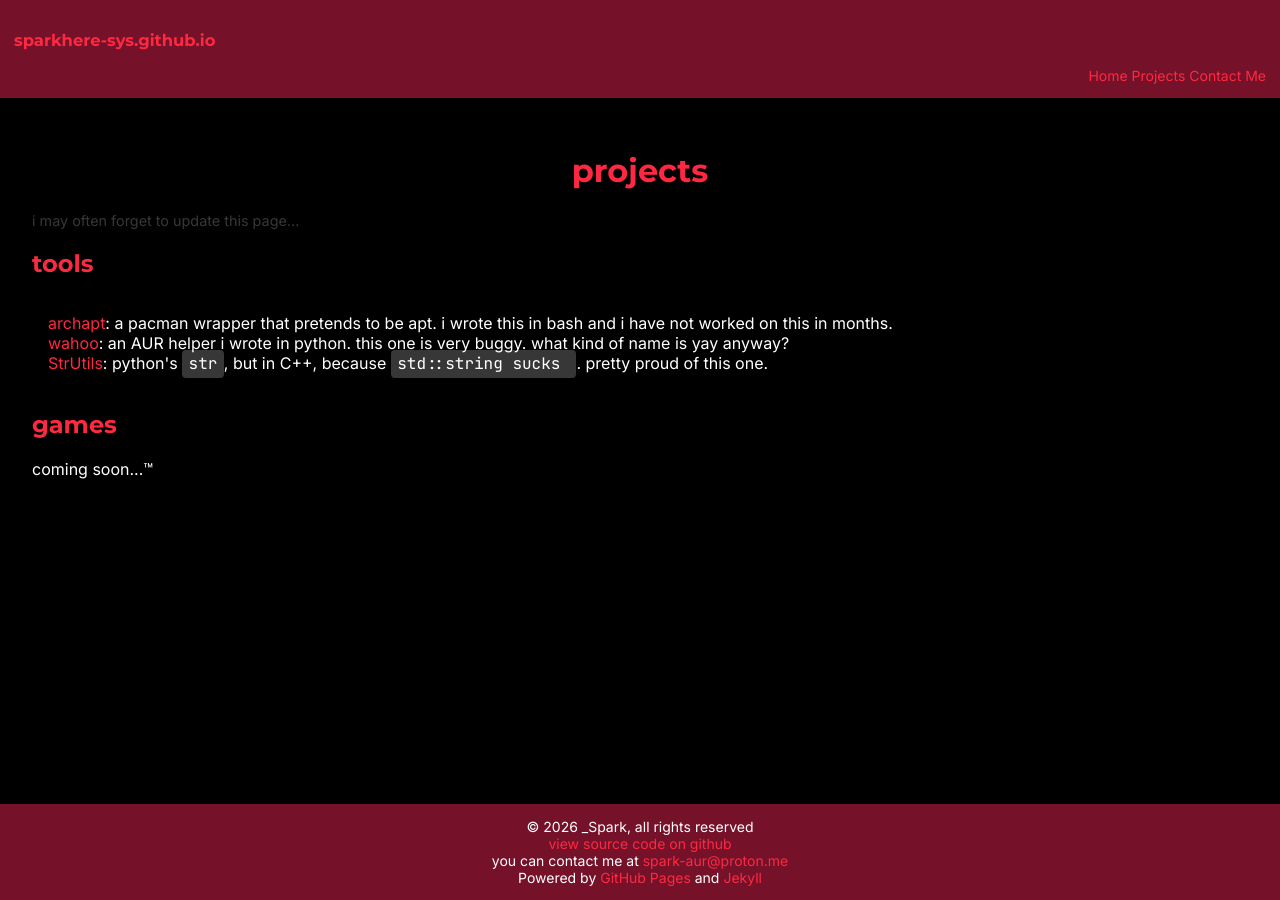
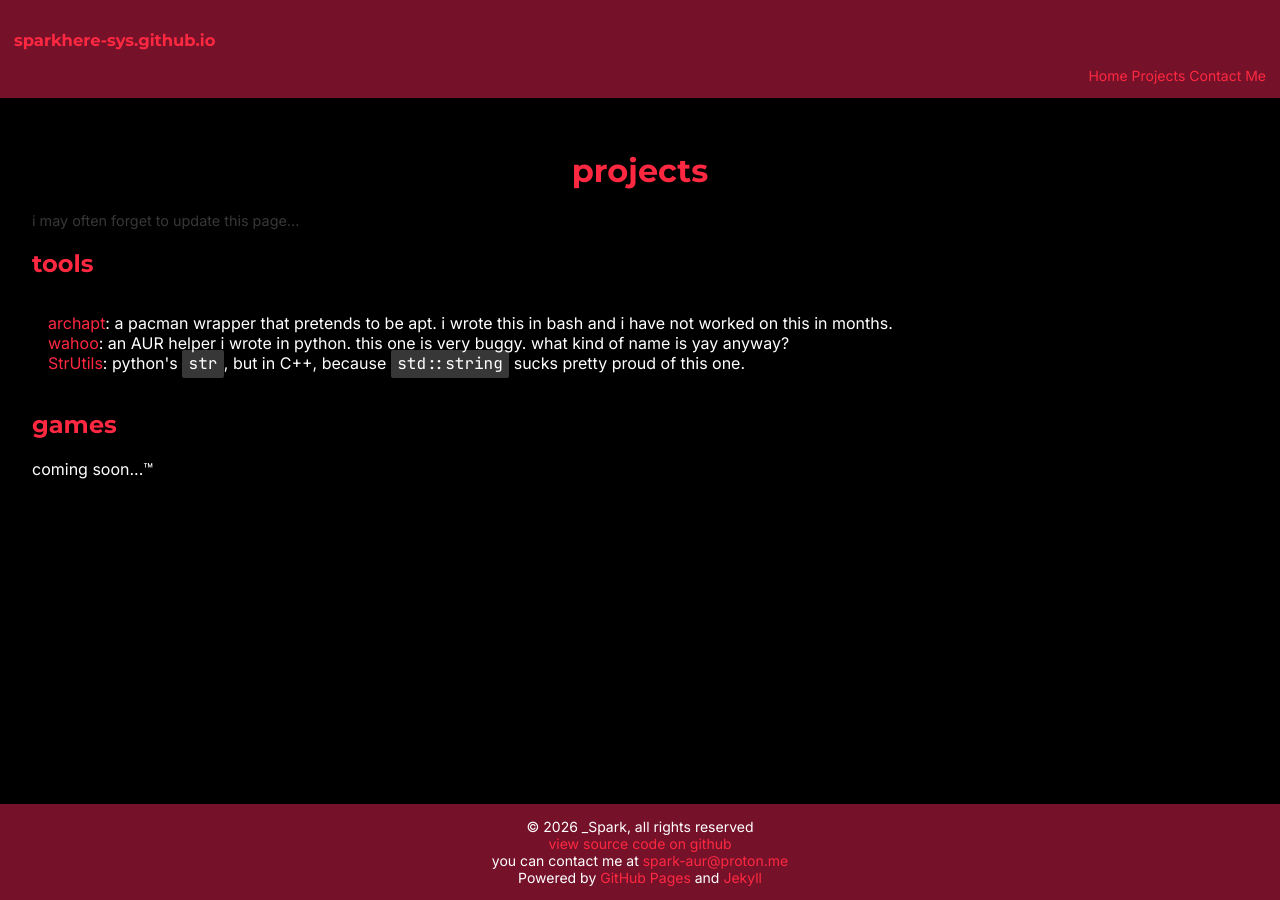
Before and after one commit to sparkhere-sys/sparkhere-sys.github.io, a Jekyll site: the page built from projects.html, in a window 1280 px wide. Built offline with Jekyll 4.4.1, drawn with Linux system fonts in a browser that asks for light colours.

Commit message:
quick fix

```diff
--- a/projects.html
+++ b/projects.html
@@ -16,8 +16,8 @@ i wrote this in bash and i have not worked on this in months. <br>
 <a href="https://github.com/sparkhere-sys/wahoo">wahoo</a>: an AUR helper i wrote in python.
 this one is very buggy. what kind of name is yay anyway? <br>
 
-<a href="https://github.com/sparkhere-sys/strutils">StrUtils</a>: python's <code>str</code>, but in C++, because <code>std::string sucks
-</code>. pretty proud of this one. <br>
+<a href="https://github.com/sparkhere-sys/strutils">StrUtils</a>: python's <code>str</code>, but in C++, because <code>std::string</code> sucks
+pretty proud of this one. <br>
 
 </ul>
 
--- a/style.css
+++ b/style.css
@@ -55,7 +55,7 @@ code {
   font-family: 'JetBrains Mono', monospace;
   background-color: var(--dim);
   padding: 0.2em 0.4em;
-  border-radius: 4px;
+  border-radius: 2px;
 }
 
 /* INTERACTIVE ELEMENTS */
```
